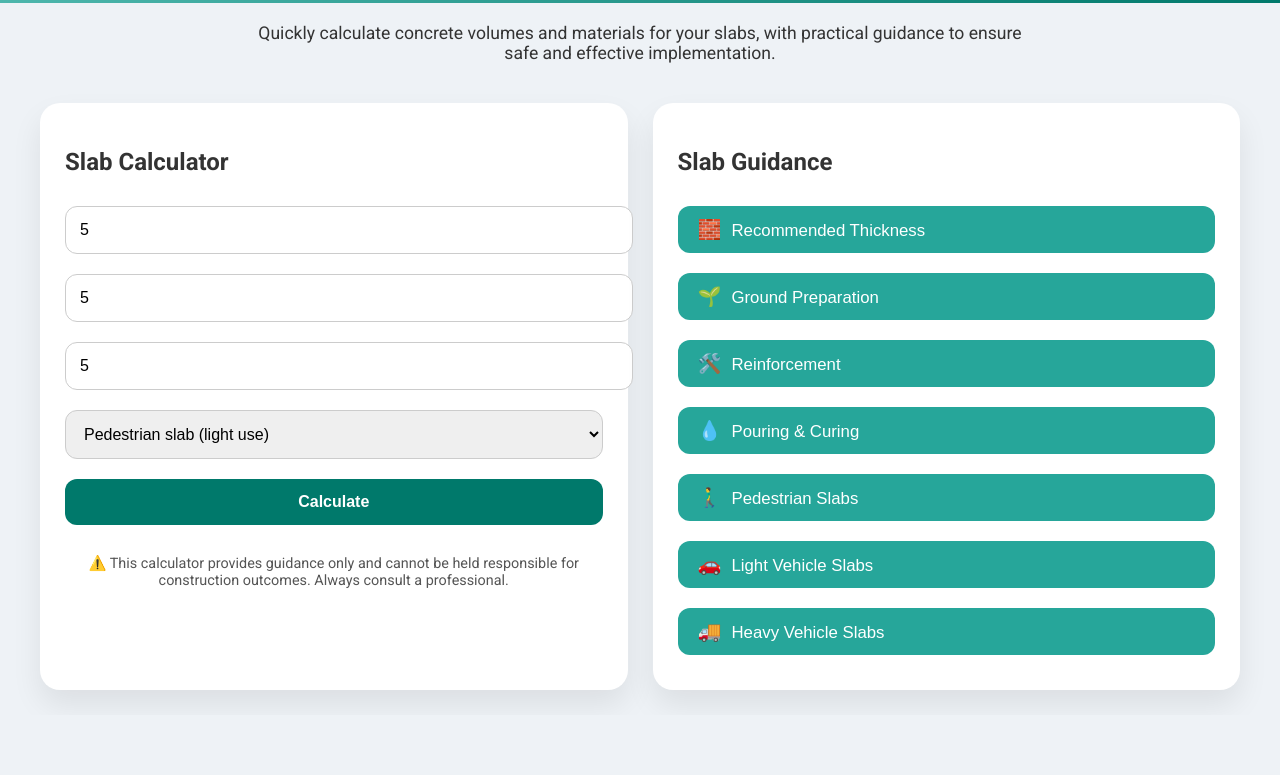
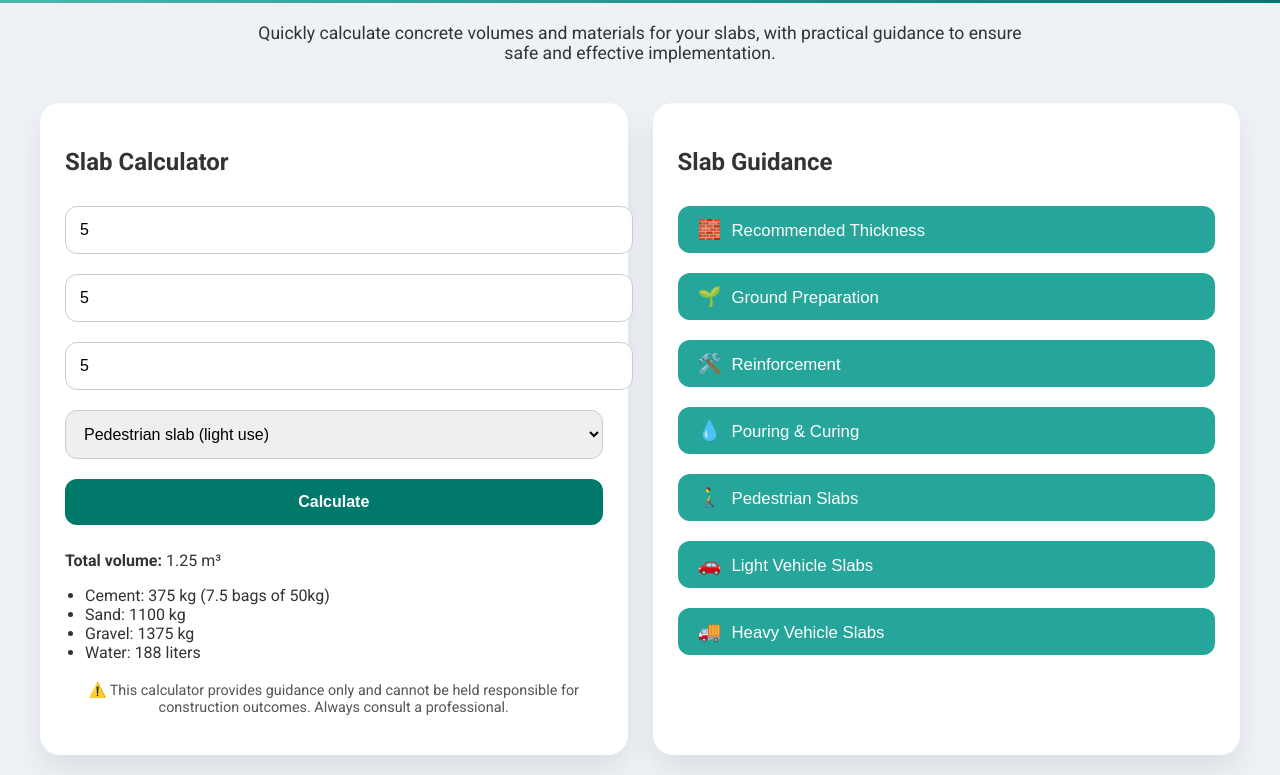
Before and after one commit to concretecalculatorworld-cmd/concrete-calculator, a plain HTML site: page index.html in a window 1280 px wide. Both pictures are taken after typing "5", "5", "5" into the empty fields and a click on the button "Calculate". Shown: the part 85-860 px from the top of the page. Before the commit the page ends 800 px from the top, so only its background shows below. Drawn offline with Linux system fonts and the light colour scheme.

Commit message:
Update index.html

```diff
--- a/index.html
+++ b/index.html
@@ -282,6 +282,41 @@
 </div>
 
 <script>
-  const slabRatios = {
-    pedestrian: { cement: 300, sand: 880, gravel: 1100, water: 150 },
-    lightCar: { cement: 350, sand: 1000, gravel: 1200, water: 175 },
+   const slabRatios = {
+  pedestrian: { cement:300, sand:880, gravel:1100, water:150 },
+  lightCar: { cement:350, sand:1000, gravel:1200, water:175 },
+  heavyCar: { cement:400, sand:1100, gravel:1300, water:200 }
+};
+
+function calculate() {
+  const length = parseFloat(document.getElementById("length").value)||0;
+  const width = parseFloat(document.getElementById("width").value)||0;
+  const height = (parseFloat(document.getElementById("height").value)||0)/100;
+  const slabType = document.getElementById("slabType").value;
+  const volume = length*width*height;
+  const ratio = slabRatios[slabType];
+
+  let resultHTML = `<p><strong>Total volume:</strong> ${volume.toFixed(2)} m³</p><ul>`;
+  for(const mat of ['cement','sand','gravel','water']){
+    let mass = ratio[mat]*volume;
+    let line = `${mat.charAt(0).toUpperCase()+mat.slice(1)}: ${mass.toFixed(0)} kg`;
+    if(mat==="cement") line += ` (${(mass/50).toFixed(1)} bags of 50kg)`;
+    if(mat==="water") line = `${mat.charAt(0).toUpperCase()+mat.slice(1)}: ${mass.toFixed(0)} liters`;
+    resultHTML += `<li>${line}</li>`;
+  }
+  resultHTML += "</ul>";
+  document.getElementById("result").innerHTML = resultHTML;
+}
+
+// Accordion
+const acc = document.getElementsByClassName("accordion");
+for(let i=0;i<acc.length;i++){
+  acc[i].addEventListener("click",function(){
+    this.classList.toggle("active");
+    const panel=this.nextElementSibling;
+    panel.style.display = panel.style.display==="block" ? "none":"block";
+  });
+}
+</script>
+</body>
+</html>
```
